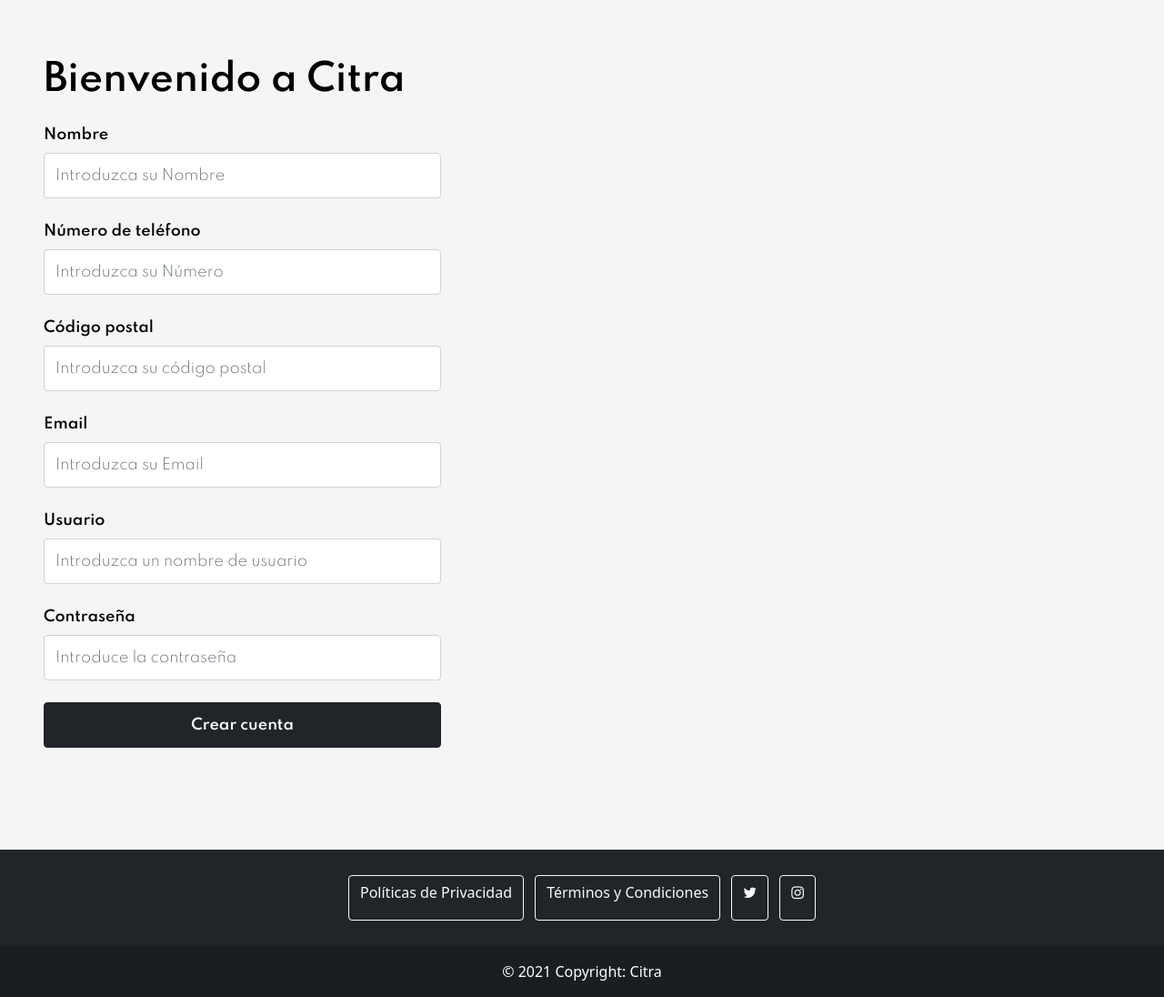
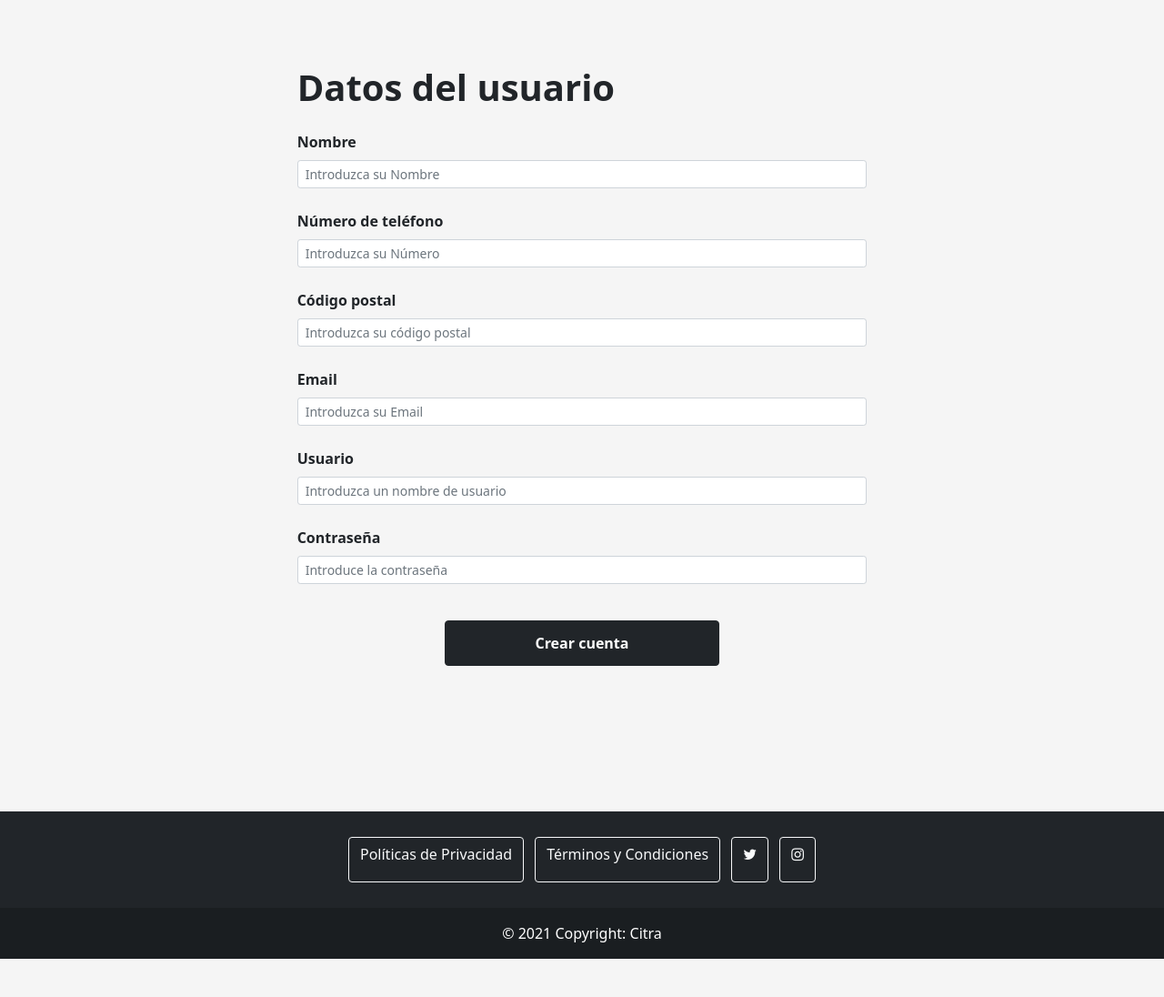
Before and after one commit to laubezqueoff/Citra, a Django app: page /register/ in a window 1280 px wide. Shown: the part 75-1171 px from the top of the page at 91% size. After the commit the page ends 1129 px from the top, so only its background shows below. Run offline with Django 3.2, Linux system fonts and the light colour scheme; some libraries are stand-ins or nearby versions.

Commit message:
[fix] Arreglado inputs de los registros

```diff
--- a/main/templates/register_user.html
+++ b/main/templates/register_user.html
@@ -5,55 +5,52 @@
 {% block title %}Registro / Citra{% endblock %}
 {% block contenido %}
 
-<section class = "seccion_login">
-    <div class="row g-0">
-        <div class="col-lg-5 d-flex flex-column align-items-end">
-            <div class="px-lg-5 pt-lg-4 pb-lg-3 p-4 w-100 mb-auto">
-            </div>
-            <div class="px-lg-5 py-lg-4 p-4 w-100 align-self-center">
-                  <h1 class="mb-4 fw-bold">Bienvenido a Citra</h1>
+<container class="container-fluid">
+    <form method="POST">{% csrf_token %}
 
-                {% if msg %}
-                <div class="pb-4 w-100 fw-bold align-self-center ">
-                    {{msg}}
-                </div>
-                {% endif%}
+    <div class="row justify-content-center m-0">
+        <div class="col-7">
+            <div class="m-5">
+                <h1 class="mb-4 fw-bold">Datos del usuario</h1>
                 <form method="POST">{% csrf_token %}
                     <div class="mb-4">
                         <label for="name" class="form-label fw-bold">Nombre</label>
-                        <input type="text" class="form-control " placeholder="Introduzca su Nombre" id="name" name="name">
+                        <input type="text" class="form-control form-control-sm" placeholder="Introduzca su Nombre" id="name" name="name" required>
                     </div>
                     <div class="mb-4">
                         <label for="phoneNumber" class="form-label fw-bold">Número de teléfono</label>
-                        <input type="text" class="form-control " placeholder="Introduzca su Número" id="phoneNumber" name="phoneNumber">
+                        <input type="number" class="form-control form-control-sm" placeholder="Introduzca su Número" id="phoneNumber" name="phoneNumber" required>
                     </div>
                     <div class="mb-4">
                         <label for="zipCode" class="form-label fw-bold">Código postal</label>
-                        <input type="text" class="form-control " placeholder="Introduzca su código postal" id="zipCode" name="zipCode">
+                        <input type="text" class="form-control form-control-sm" placeholder="Introduzca su código postal" id="zipCode" name="zipCode" required>
                     </div>
                     <div class="mb-4">
                         <label for="email" class="form-label fw-bold">Email</label>
-                        <input type="email" class="form-control " placeholder="Introduzca su Email" id="email" name="email">
+                        <input type="email" class="form-control form-control-sm" placeholder="Introduzca su Email" id="email" name="email" required>
                     </div>
                     <div class="mb-4">
                         <label for="usuario" class="form-label fw-bold">Usuario</label>
-                        <input type="text" class="form-control " placeholder="Introduzca un nombre de usuario" id="username" name="username">
+                        <input type="text" class="form-control form-control-sm" placeholder="Introduzca un nombre de usuario" id="username" name="username" required>
                     </div>
                     <div class="mb-4">
                         <label for="exampleInputPassword1" class="form-label fw-bold">Contraseña</label>
-                        <input type="password" class="form-control mb-2" placeholder="Introduce la contraseña" id="password" name="password">
+                        <input type="password" class="form-control mb-2 form-control-sm" placeholder="Introduce la contraseña" id="password" name="password" required>
                     </div>
-                    <input type="hidden" value="User" id="rol" name="rol">
 
-                    <button type="submit" class="btn btn-dark w-100 fw-bold">Crear cuenta</button>
+                    <div class="row m-0">
+                        <div class="d-flex justify-content-center mt-3">
+                            <button type="submit" class="btn btn-dark fw-bold w-50">Crear cuenta</button>
+                        </div>
+                    </div>
 
-                </form>
+
             </div>
         </div>
-
-
     </div>
 
-</section>
+</form>
+
+</container>
 
 {% endblock %}
```
Also changed, not shown: main/templates/register_shop.html (+17 -14 lines).
